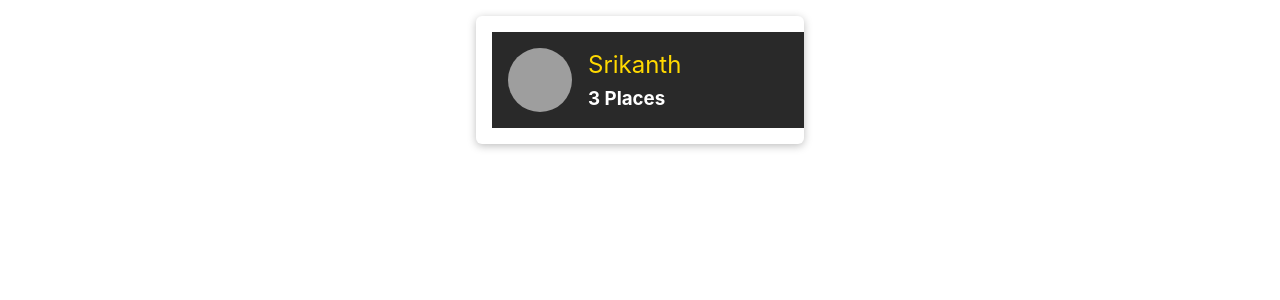
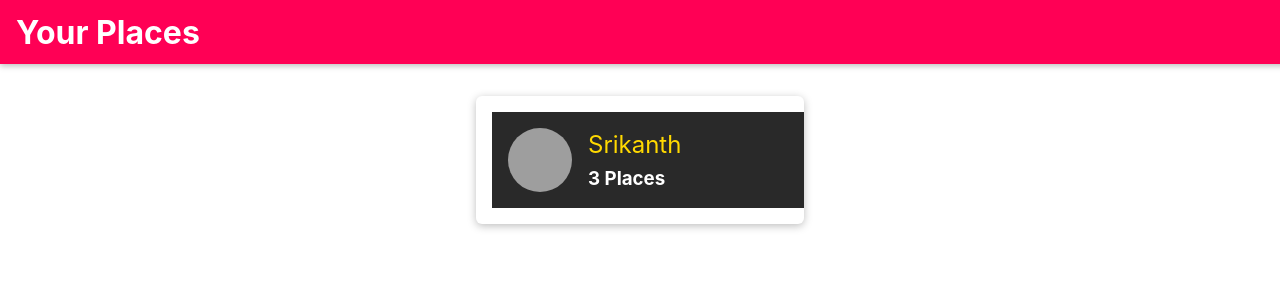
Before and after one commit to srikanth141199/Maps-React, a React (Create React App) app: page / in a window 1280 px wide. Shown: the top 300 px of the page. Built offline with nearby package versions, Linux system fonts and the light colour scheme; grey boxes are pictures that could not be loaded.

Commit message:
added MainNavigation in App.js

```diff
--- a/src/App.js
+++ b/src/App.js
@@ -6,15 +6,19 @@ import {
 } from "react-router-dom";
 import Users from "./user/pages/Users";
 import NewPlace from "./places/components/NewPlace";
+import MainNavigation from "./shared/components/Navigation/MainNavigation/MainNavigation";
 
 function App() {
   return (
     <Router>
-      <Routes>
-        <Route path="/" element={<Users />}></Route>
-        <Route path="/places/new" element={<NewPlace />}></Route>
-        <Route path="*" element={<Navigate to="/" />}></Route>
-      </Routes>
+      <MainNavigation />
+      <main>
+        <Routes>
+          <Route path="/" element={<Users />}></Route>
+          <Route path="/places/new" element={<NewPlace />}></Route>
+          <Route path="*" element={<Navigate to="/" />}></Route>
+        </Routes>
+      </main>
     </Router>
   );
 }
--- a/src/shared/components/Navigation/MainNavigation/MainNavigation.js
+++ b/src/shared/components/Navigation/MainNavigation/MainNavigation.js
@@ -1,6 +1,6 @@
 import React from "react";
 import "./MainNavigation.css";
-import MainHeader from "../MainHeader/Mainheader";
+import MainHeader from "../MainHeader/MainHeader.js";
 import { Link } from "react-router-dom";
 
 function MainNavigation() {
```
